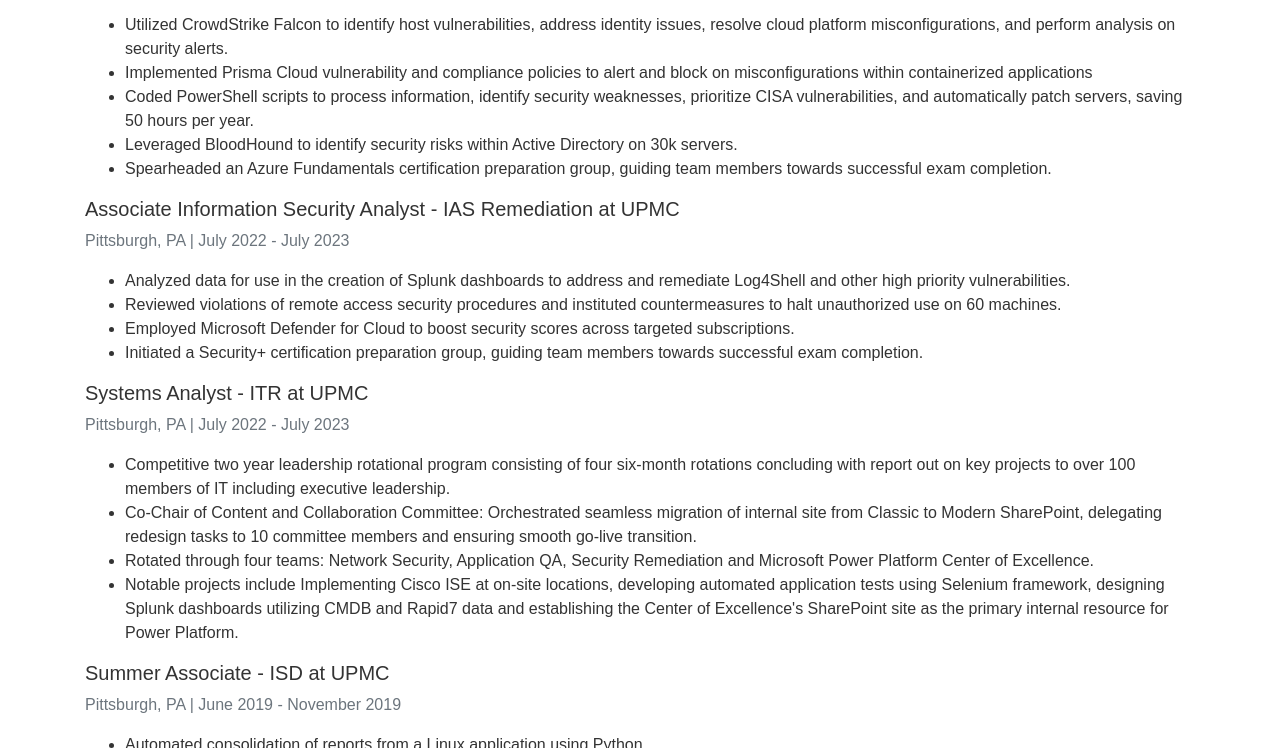
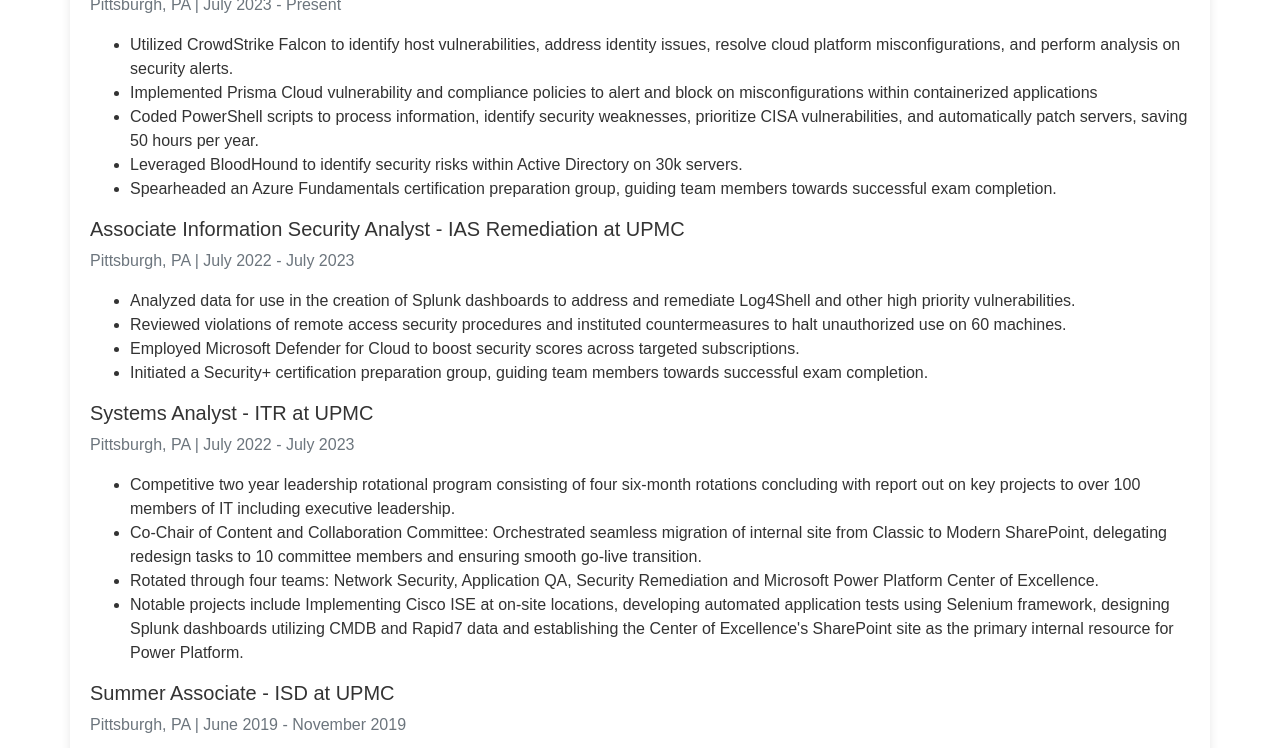
Before and after one commit to petroskyluke/petroskyluke, a plain HTML site: page index.html in a window 1280 px wide. Shown: the part 336-1084 px from the top of the page. Drawn offline with nearby package versions, Linux system fonts and the light colour scheme.

Commit message:
paper_like_feel
added in a paper like feel to the page. compatible with dark mode

```diff
--- a/styles.css
+++ b/styles.css
@@ -64,6 +64,22 @@ input:checked + .slider:before {
 
 .slider.round:before {
     border-radius: 50%;
+}
+
+/* Paper-like Container */
+.container {
+    background-color: white; /* White background for the "paper" */
+    box-shadow: 0 0 10px rgba(0, 0, 0, 0.1); /* Subtle shadow for depth */
+    padding: 20px;
+    margin: 30px auto;
+    border-radius: 5px; /* Rounded corners */
+    position: relative;
+}
+/* Container Styles for Dark Mode */
+body.dark-mode .container {
+    background-color: #333; /* Dark background for paper */
+    color: #eee; /* Light text for contrast */
+    box-shadow: 0 0 10px rgba(255, 255, 255, 0.1); /* Softer shadow */
 }
 
 
```
